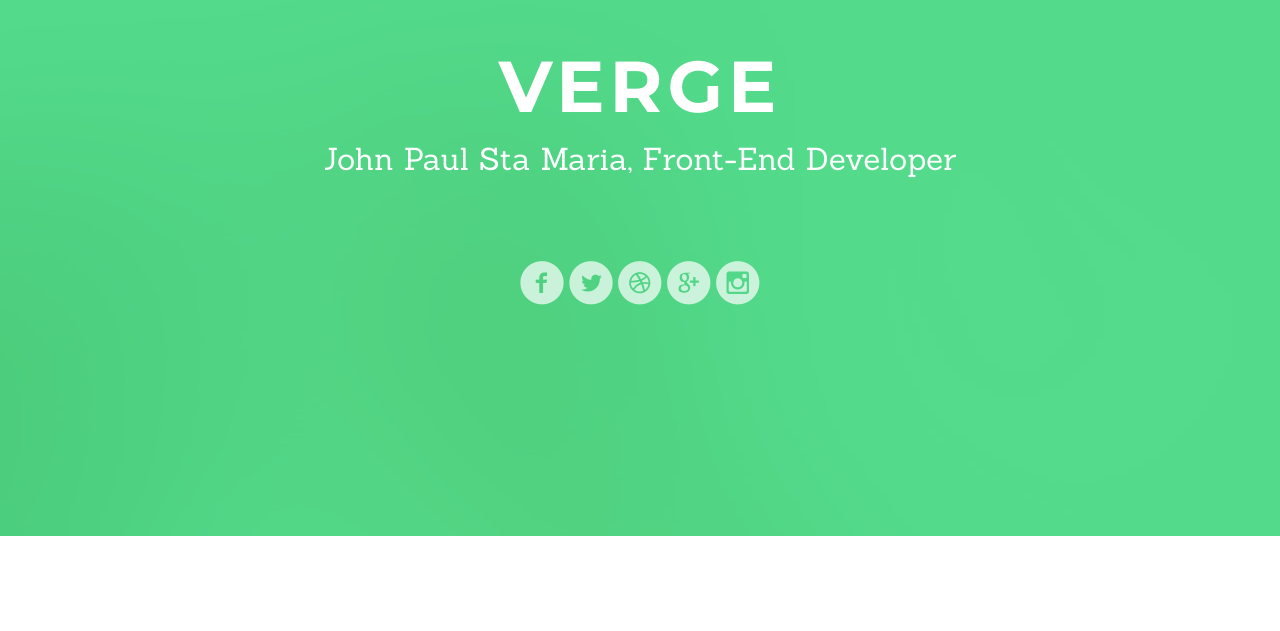
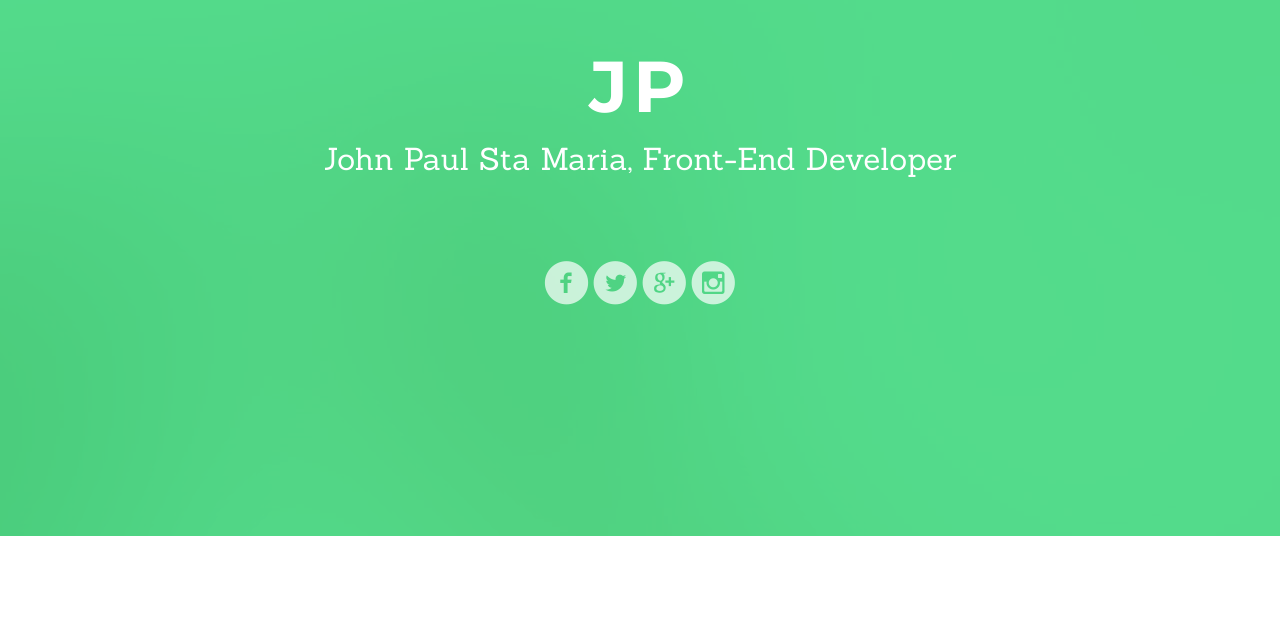
Before and after one commit to jpstamaria14/jpstamaria14.github.io, a plain HTML site: page index.html in a window 1280 px wide. Shown: the part 164-795 px from the top of the page. Drawn offline with nearby package versions, Linux system fonts and the light colour scheme; files whose address does not match are found by name; a web font is replaced by a local one.

Commit message:
update index

```diff
--- a/index.html
+++ b/index.html
@@ -71,14 +71,13 @@
 					<div class="fh5co-intro">
 						<div class="row">
 							<div class="col-md-8 col-md-offset-2 text-center">
-								<h1 class="fh5co-intro-lead animate-1 to-animate">Verge</h1>
+								<h1 class="fh5co-intro-lead animate-1 to-animate">JP</h1>
 								<h2 class="fh5co-intro-sub animate-2 to-animate">John Paul Sta Maria, Front-End Developer</h2>
 								<p class="fh5co-social text-center" id="fh5co-intro-social">
-									<a href="#" class="to-animate"><i class="icon-facebook-with-circle"></i></a>
-									<a href="#" class="to-animate"><i class="icon-twitter-with-circle"></i></a>
-									<a href="#" class="to-animate"><i class="icon-dribbble-with-circle"></i></a>
-									<a href="#" class="to-animate"><i class="icon-google-with-circle"></i></a>
-									<a href="#" class="to-animate"><i class="icon-instagram-with-circle"></i></a>
+									<a href="https://www.facebook.com/jpstamaria14" class="to-animate"><i class="icon-facebook-with-circle"></i></a>
+									<a href="https://www.twitter.com/jpstamaria14" class="to-animate"><i class="icon-twitter-with-circle"></i></a>
+									<a href="mailto:someone@example.com" class="to-animate"><i class="icon-google-with-circle"></i></a>
+									<a href="https://www.instagram.com/jpstamaria14" class="to-animate"><i class="icon-instagram-with-circle"></i></a>
 								</p>
 							</div>
 						</div>
```
